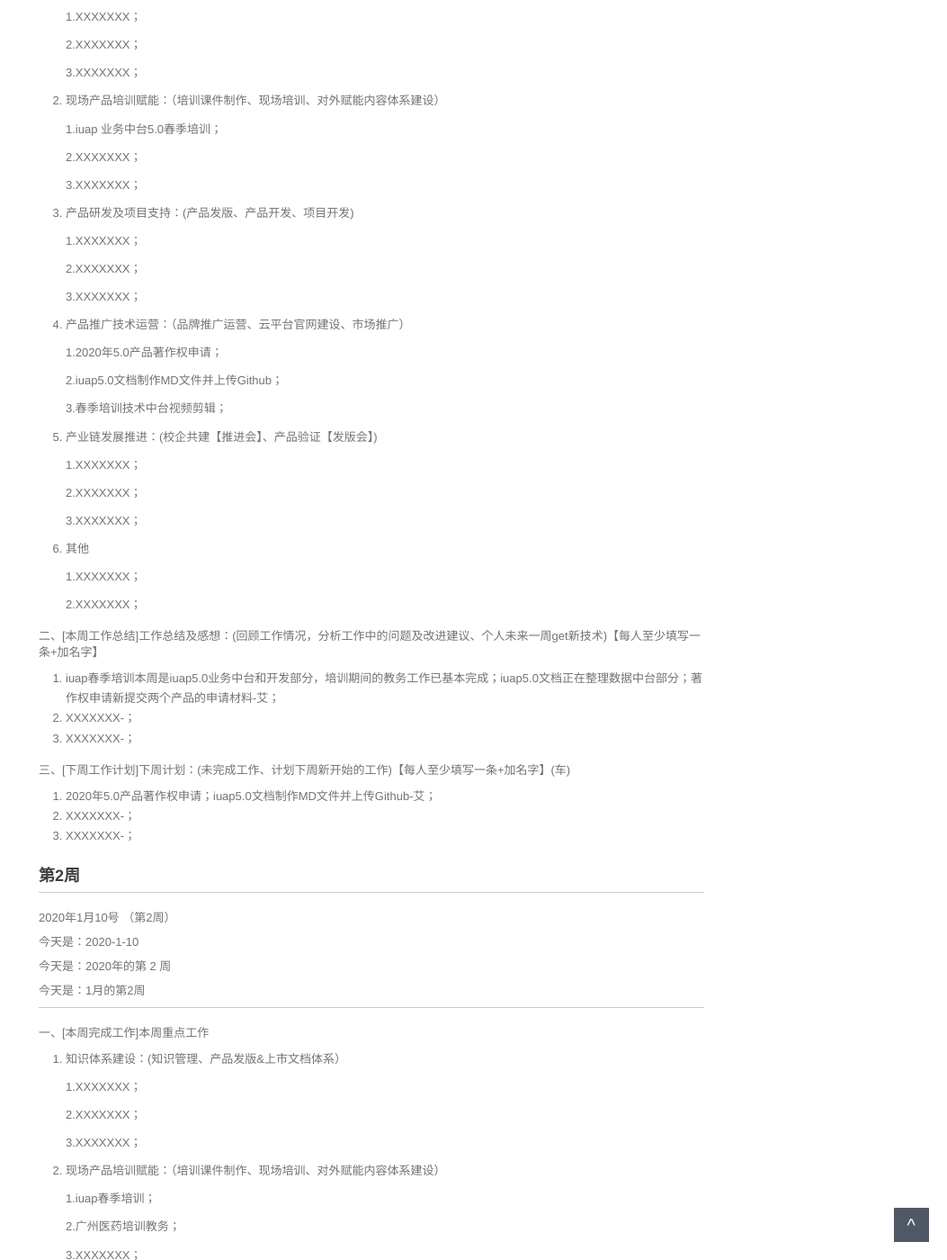
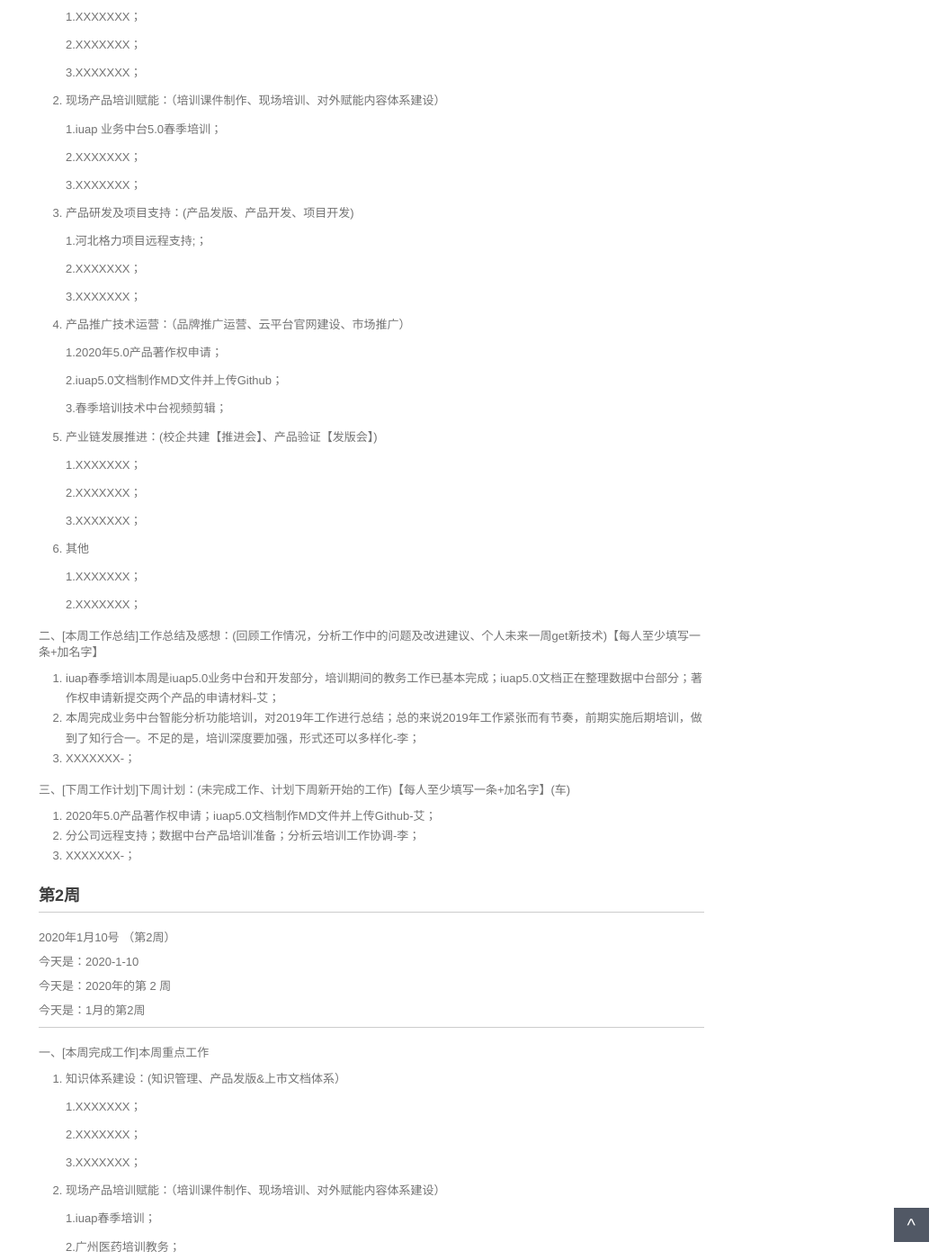
Before and after one commit to walllFlower/blog, a Jekyll site: the page built from _posts/2018-07-17-day_report_cxz.md, in a window 1280 px wide and 1400 px high, scrolled down 559 px. Shown: the whole window at 90% size, without its empty margins (227-1280 px from the left). Built offline with Jekyll 4.4.1, drawn with Linux system fonts in a browser that asks for light colours; comment, search, counter and statistics services are not loaded.

Commit message:
Update 2018-07-17-day_report_cxz.md

```diff
--- a/_posts/2018-07-17-day_report_cxz.md
+++ b/_posts/2018-07-17-day_report_cxz.md
@@ -42,7 +42,7 @@ categories: 技术运营工作周报
 
 3. 产品研发及项目支持：(产品发版、产品开发、项目开发)
 
-    1.XXXXXXX；
+    1.河北格力项目远程支持;；
 
     2.XXXXXXX；
 
@@ -74,13 +74,13 @@ categories: 技术运营工作周报
 二、[本周工作总结]工作总结及感想：(回顾工作情况，分析工作中的问题及改进建议、个人未来一周get新技术)【每人至少填写一条+加名字】
 
 1. iuap春季培训本周是iuap5.0业务中台和开发部分，培训期间的教务工作已基本完成；iuap5.0文档正在整理数据中台部分；著作权申请新提交两个产品的申请材料-艾；
-2. XXXXXXX-；
+2. 本周完成业务中台智能分析功能培训，对2019年工作进行总结；总的来说2019年工作紧张而有节奏，前期实施后期培训，做到了知行合一。不足的是，培训深度要加强，形式还可以多样化-李；
 3. XXXXXXX-；
 
 三、[下周工作计划]下周计划：(未完成工作、计划下周新开始的工作)【每人至少填写一条+加名字】(车)
 
 1. 2020年5.0产品著作权申请；iuap5.0文档制作MD文件并上传Github-艾；
-2. XXXXXXX-；
+2. 分公司远程支持；数据中台产品培训准备；分析云培训工作协调-李；
 3. XXXXXXX-；
 
 
```
